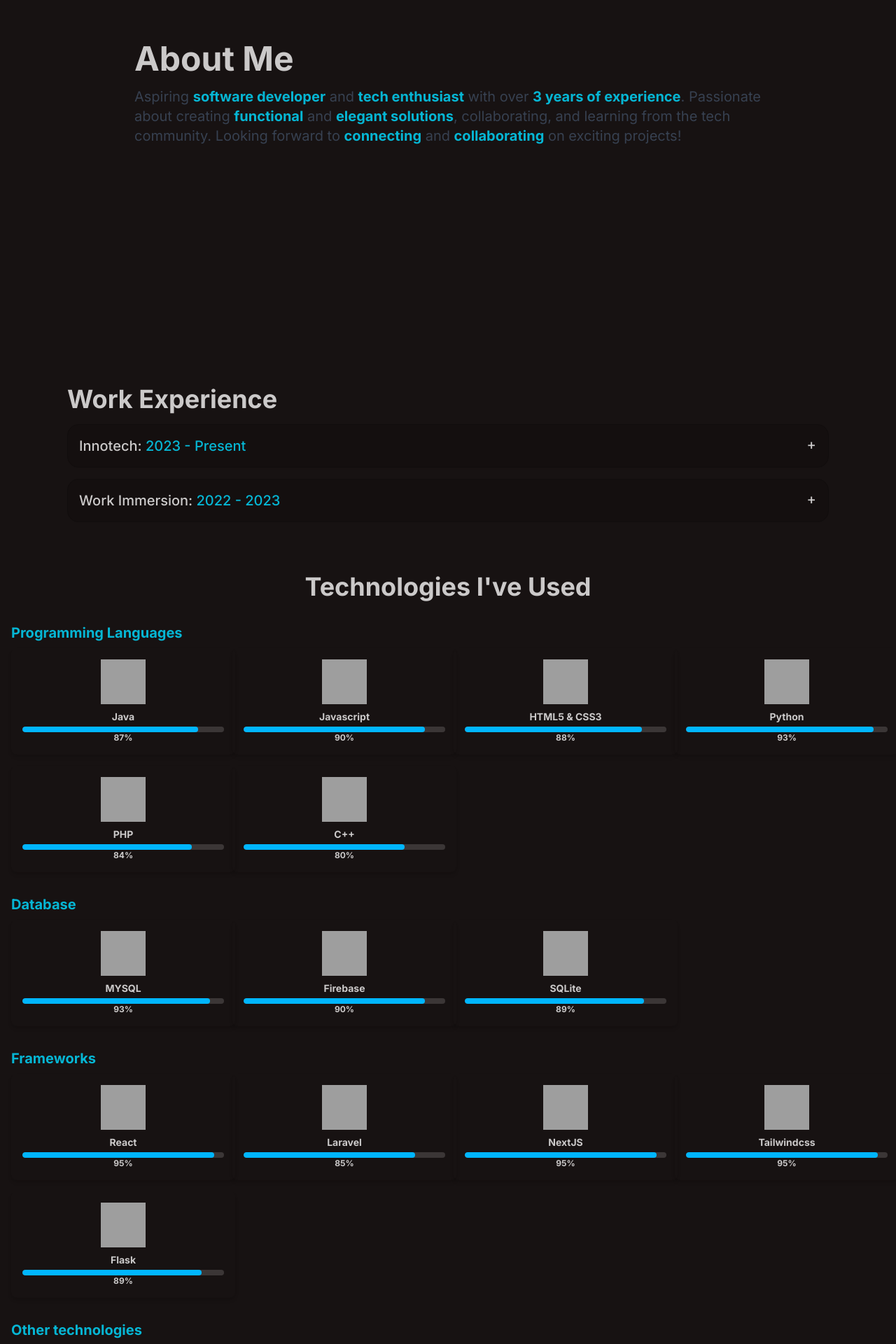
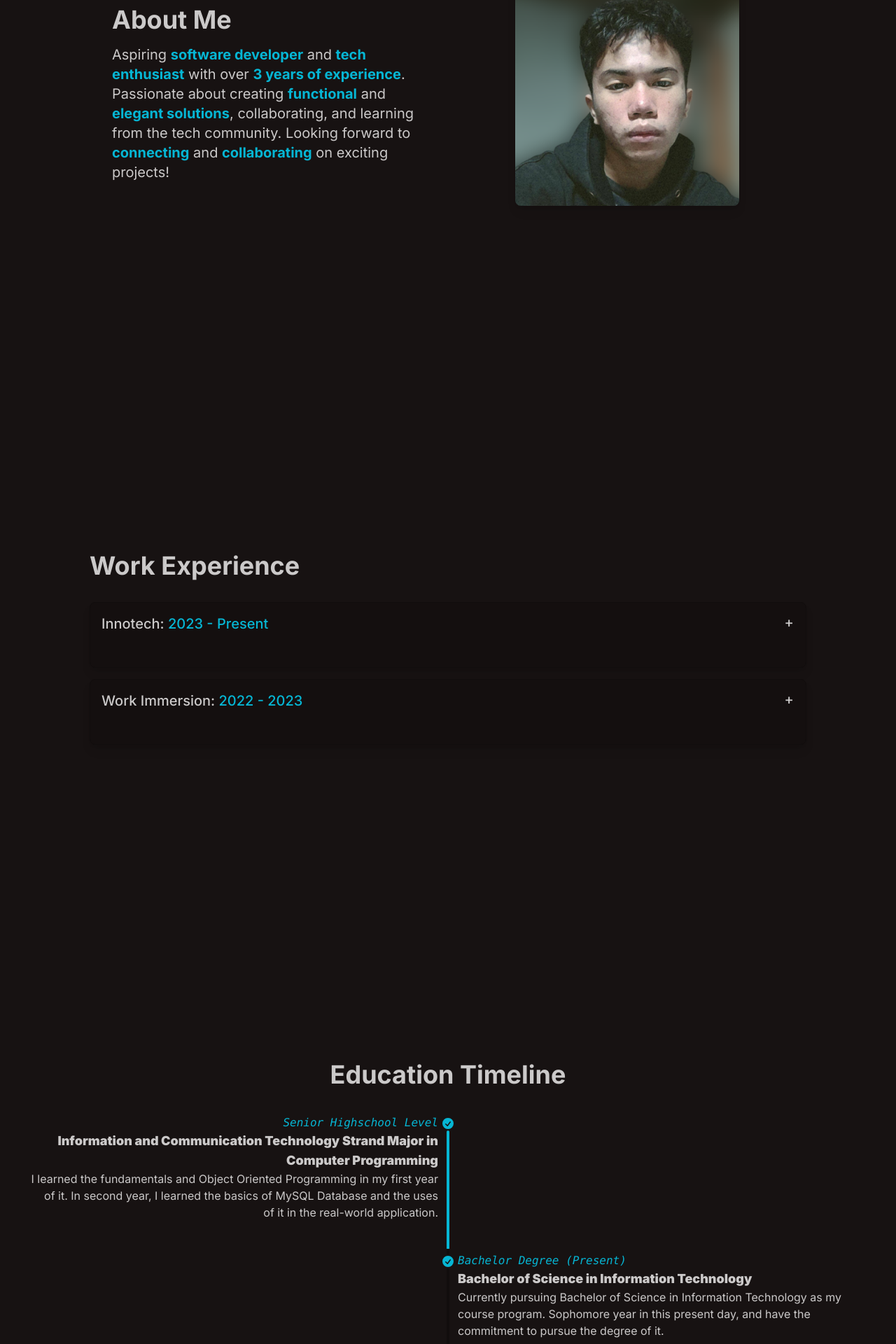
Before and after one commit to Ashtreus1/Keiru-Dev, a Next.js app: page /abouts in a window 1280 px wide. Shown: the part 338-2258 px from the top of the page at 70% size. Built offline with nearby package versions, Linux system fonts and the light colour scheme; grey boxes are pictures that could not be loaded.

Commit message:
finish the about_me page route

```diff
--- a/src/app/abouts/page.jsx
+++ b/src/app/abouts/page.jsx
@@ -1,12 +1,14 @@
 import WorkExperience from "@/components/AboutMe/WorkExperience";
 import AboutOverview from "@/components/AboutMe/AboutOverview";
 import Skills from "@/components/AboutMe/Skills";
+import EducationTimeline from "@/components/AboutMe/EducationTimeline";
 
 const About = () => {
     return (
         <>
             <AboutOverview/>
             <WorkExperience/>
+            <EducationTimeline/>
             <Skills/>
         </>
     );
--- a/src/app/projects/page.jsx
+++ b/src/app/projects/page.jsx
@@ -2,9 +2,9 @@
 
 const Projects = () => {
     return(
-        <section>
-            On development
-        </section>
+        <>
+
+        </>
     );
 }
 
--- a/src/components/AboutMe/AboutOverview.jsx
+++ b/src/components/AboutMe/AboutOverview.jsx
@@ -2,12 +2,21 @@ import React from 'react';
 
 const AboutOverview = () => {
     return (
-        <div className="min-h-screen flex flex-col items-center justify-center">
-            <div className="max-w-4xl">
-                <h1 className="text-4xl md:text-5xl font-bold mb-4">About Me</h1>
-                <p className="text-base sm:text-lg md:text-xl leading-relaxed text-gray-700">
-                    Aspiring <span className="font-bold text-cyan-500">software developer</span> and <span className="font-bold text-cyan-500">tech enthusiast</span> with over <span className="text-cyan-500 font-bold">3 years of experience</span>. Passionate about creating <span className="font-bold text-cyan-500">functional</span> and <span className="font-bold text-cyan-500">elegant solutions</span>, collaborating, and learning from the tech community. Looking forward to <span className="font-bold text-cyan-500">connecting</span> and <span className="font-bold text-cyan-500">collaborating</span> on exciting projects!
-                </p>
+        <div className="min-h-screen flex items-center justify-center p-6">
+            <div className="flex flex-col-reverse md:flex-row items-center max-w-5xl">
+                <div className="md:w-1/2 p-8">
+                    <h1 className="text-5xl sm:text-4xl font-bold mb-4 ">About Me</h1>
+                    <p className="text-base sm:text-lg md:text-xl leading-relaxed">
+                        Aspiring <span className="font-bold text-cyan-500">software developer</span> and <span className="font-bold text-cyan-500">tech enthusiast</span> with over <span className="text-cyan-500 font-bold">3 years of experience</span>. Passionate about creating <span className="font-bold text-cyan-500">functional</span> and <span className="font-bold text-cyan-500">elegant solutions</span>, collaborating, and learning from the tech community. Looking forward to <span className="font-bold text-cyan-500">connecting</span> and <span className="font-bold text-cyan-500">collaborating</span> on exciting projects!
+                    </p>
+                </div>
+                <div className="md:w-1/2 p-8 flex justify-center items-center">
+                    <img
+                        src="images/me.png"
+                        alt="Profile"
+                        className="w-3/4 h-auto max-w-xs rounded-lg shadow-lg"
+                    />
+                </div>
             </div>
         </div>
     );
--- /dev/null
+++ b/src/components/AboutMe/EducationTimeline.jsx
@@ -0,0 +1,36 @@
+import React from 'react';
+
+const EducationTimeline = () => {
+  return (
+    <div className="min-h-screen flex flex-col items-center justify-center mx-10">
+      <h1 className="text-4xl font-bold mb-8">Education Timeline</h1>
+      <ul className="timeline timeline-snap-icon max-md:timeline-compact timeline-vertical">
+        <li>
+            <div className="timeline-middle">
+                <svg xmlns="http://www.w3.org/2000/svg" viewBox="0 0 20 20" fill="currentColor" className="h-5 w-5 text-cyan-500"><path fillRule="evenodd" d="M10 18a8 8 0 100-16 8 8 0 000 16zm3.857-9.809a.75.75 0 00-1.214-.882l-3.483 4.79-1.88-1.88a.75.75 0 10-1.06 1.061l2.5 2.5a.75.75 0 001.137-.089l4-5.5z" clipRule="evenodd" /></svg>
+            </div>
+            <div className="timeline-start md:text-end mb-10">
+                <time className="font-mono italic text-cyan-500">Senior Highschool Level</time>
+                <div className="text-lg font-black">Information and Communication Technology Strand Major in Computer Programming</div>
+                I learned the fundamentals and Object Oriented Programming in my first year of it. In second year, I learned the basics of MySQL Database and the uses of it in the real-world application.
+            </div>
+          <hr className='bg-cyan-500'/>
+        </li>
+        <li>
+          <hr />
+          <div className="timeline-middle">
+            <svg xmlns="http://www.w3.org/2000/svg" viewBox="0 0 20 20" fill="currentColor" className="h-5 w-5 text-cyan-500"><path fillRule="evenodd" d="M10 18a8 8 0 100-16 8 8 0 000 16zm3.857-9.809a.75.75 0 00-1.214-.882l-3.483 4.79-1.88-1.88a.75.75 0 10-1.06 1.061l2.5 2.5a.75.75 0 001.137-.089l4-5.5z" clipRule="evenodd" /></svg>
+          </div>
+          <div className="timeline-end mb-10">
+            <time className="font-mono italic text-cyan-500">Bachelor Degree (Present)</time>
+            <div className="text-lg font-black">Bachelor of Science in Information Technology</div>
+            Currently pursuing Bachelor of Science in Information Technology as my course program. Sophomore year in this present day, and have the commitment to pursue the degree of it.
+          </div>
+          <hr />
+        </li>
+      </ul>
+    </div>
+  );
+};
+
+export default EducationTimeline;
--- a/src/components/AboutMe/Skills.jsx
+++ b/src/components/AboutMe/Skills.jsx
@@ -2,58 +2,39 @@ import React from 'react';
 
 const Skills = () => {
   const techStack = [
-    { name: 'Java', icon: 'https://img.icons8.com/color/48/000000/java-coffee-cup-logo--v1.png', percentage: 87, category: 'Programming Languages' },
-    { name: 'Javascript', icon: 'https://img.icons8.com/color/48/000000/javascript--v1.png', percentage: 90, category: 'Programming Languages' },
-    { name: 'HTML5 & CSS3', icon: 'https://img.icons8.com/color/48/000000/html-5--v1.png', percentage: 88, category: 'Programming Languages' },
-    { name: 'Python', icon: 'https://img.icons8.com/color/48/000000/python--v1.png', percentage: 93, category: 'Programming Languages' },
-    { name: 'PHP', icon: 'https://img.icons8.com/officel/48/000000/php-logo.png', percentage: 84, category: 'Programming Languages' },
-    { name: 'C++', icon: 'https://img.icons8.com/color/48/000000/c-plus-plus-logo--v1.png', percentage: 80, category: 'Programming Languages' },
-    { name: 'MYSQL', icon: 'https://img.icons8.com/ios/48/000000/mysql-logo.png', percentage: 93, category: 'Database' },
-    { name: 'Firebase', icon: 'https://img.icons8.com/color/48/000000/firebase.png', percentage: 90, category: 'Database' },
-    { name: 'SQLite', icon: 'https://img.icons8.com/ios/48/000000/sqlite.png', percentage: 89, category: 'Database' },
-    { name: 'React', icon: 'https://img.icons8.com/plasticine/100/000000/react.png', percentage: 95, category: 'Frameworks' },
-    { name: 'Laravel', icon: 'https://img.icons8.com/fluency/48/000000/laravel.png', percentage: 85, category: 'Frameworks' },
-    { name: 'NextJS', icon: 'https://img.icons8.com/color/48/000000/next.png', percentage: 95, category: 'Frameworks' },
-    { name: 'Tailwindcss', icon: 'https://img.icons8.com/color/48/000000/tailwind-css.png', percentage: 95, category: 'Frameworks' },
-    { name: 'Flask', icon: 'https://img.icons8.com/office/48/000000/flask.png', percentage: 89, category: 'Frameworks' },
-    { name: 'Bootstrap', icon: 'https://img.icons8.com/color/48/000000/bootstrap.png', category: 'Other technologies' },
-    { name: 'DaisyUI', icon: 'https://img.icons8.com/color/48/000000/unity.png', category: 'Other technologies' },
-    { name: 'ShadCN', icon: 'https://img.icons8.com/color/48/000000/unity.png', category: 'Other technologies' },
-    { name: 'Wordpress', icon: 'https://img.icons8.com/color/48/000000/wordpress.png', category: 'Other technologies' },
-    { name: 'Webpack', icon: 'https://img.icons8.com/ios/48/000000/webpack.png', category: 'Other technologies' },
+    { name: 'Java', icon: 'https://img.icons8.com/color/48/000000/java-coffee-cup-logo--v1.png' },
+    { name: 'Javascript', icon: 'https://img.icons8.com/color/48/000000/javascript--v1.png' },
+    { name: 'HTML5 & CSS3', icon: 'https://img.icons8.com/color/48/000000/html-5--v1.png' },
+    { name: 'Python', icon: 'https://img.icons8.com/color/48/000000/python--v1.png' },
+    { name: 'PHP', icon: 'https://img.icons8.com/officel/48/000000/php-logo.png' },
+    { name: 'C++', icon: 'https://img.icons8.com/color/48/000000/c-plus-plus-logo--v1.png' },
+    { name: 'MYSQL', icon: 'https://img.icons8.com/ios/48/000000/mysql-logo.png' },
+    { name: 'Firebase', icon: 'https://img.icons8.com/color/48/000000/firebase.png' },
+    { name: 'SQLite', icon: 'https://img.icons8.com/ios/48/000000/sqlite.png' },
+    { name: 'React', icon: 'https://img.icons8.com/plasticine/100/000000/react.png' },
+    { name: 'Laravel', icon: 'https://img.icons8.com/fluency/48/000000/laravel.png' },
+    { name: 'NextJS', icon: 'https://img.icons8.com/color/48/000000/next.png' },
+    { name: 'Tailwindcss', icon: 'https://img.icons8.com/color/48/000000/tailwind-css.png' },
+    { name: 'Flask', icon: 'https://img.icons8.com/office/48/000000/flask.png' },
+    { name: 'Bootstrap', icon: 'https://img.icons8.com/color/48/000000/bootstrap.png' },
+    { name: 'DaisyUI', icon: 'https://img.icons8.com/color/48/000000/unity.png' },
+    { name: 'ShadCN', icon: 'https://img.icons8.com/color/48/000000/unity.png' },
+    { name: 'Wordpress', icon: 'https://img.icons8.com/color/48/000000/wordpress.png' },
+    { name: 'Webpack', icon: 'https://img.icons8.com/ios/48/000000/webpack.png' },
   ];
 
-   // Group tech stack items by category
-   const groupedTechStack = techStack.reduce((acc, tech) => {
-    if (!acc[tech.category]) {
-      acc[tech.category] = [];
-    }
-    acc[tech.category].push(tech);
-    return acc;
-  }, {});
-
   return (
-    <div className="container mx-auto px-4">
+    <div className="container mx-auto px-4 py-8 min-h-screen flex flex-col items-center justify-center">
       <h1 className="text-4xl font-bold mb-8 text-center">Technologies I've Used</h1>
-      {Object.entries(groupedTechStack).map(([category, techs]) => (
-        <div key={category} className="mb-8">
-          <h2 className="text-xl text-cyan-500 font-bold mb-2">{category}</h2>
-          <div className="grid grid-cols-1 sm:grid-cols-2 md:grid-cols-3 lg:grid-cols-4 gap-4">
-            {techs.map((tech, index) => (
-              <div key={index} className="bg-transparent shadow-md rounded-lg p-4 flex flex-col items-center w-80 mx-auto">
-                <img src={tech.icon} alt={tech.name} className="h-16 w-16 mb-2" />
-                <h2 className="text-sm font-bold mb-1">{tech.name}</h2>
-                {tech.percentage && (
-                  <>
-                    <progress className="w-full progress progress-info rounded-lg" value={tech.percentage} max="100"></progress>
-                    <span className="text-xs font-bold">{tech.percentage}%</span>
-                  </>
-                )}
-              </div>
-            ))}
+      <div className="grid grid-cols-2 sm:grid-cols-3 md:grid-cols-4 lg:grid-cols-5 gap-6">
+        {techStack.map((tech, index) => (
+          <div key={index} className="flex flex-col items-center text-center p-4 transition-transform transform hover:scale-105 hover:bg-cyan-700 cursor-pointer">
+            <img src={tech.icon} alt={tech.name} className="h-12 w-12 mb-2" />
+            <h2 className="text-sm font-semibold">{tech.name}</h2>
           </div>
-        </div>
-      ))}
+        ))}
+         <div className="col-span-2 sm:col-span-3 md:col-span-4 lg:col-span-5 text-right font-bold text-cyan-500">and many more...</div>
+      </div>
     </div>
   );
 };
--- a/src/components/AboutMe/WorkExperience.jsx
+++ b/src/components/AboutMe/WorkExperience.jsx
@@ -17,14 +17,15 @@ const workExperienceData = [
 
 const WorkExperience = () => {
   return (
-    <div className="p-4 md:mb-10 md:mx-20">
-      <h2 className="text-4xl font-bold mb-4">Work Experience</h2>
+    <div className="min-h-screen p-6 flex items-center justify-center">
+      <div className="w-full max-w-5xl">
+        <h2 className="text-4xl font-bold mb-8">Work Experience</h2>
         {workExperienceData.map((item, index) => (
-        <div key={index} tabIndex={0} className="collapse collapse-plus border border-base-300 bg-base-200 mb-4">
+          <div key={index} tabIndex={0} className="collapse collapse-plus border border-base-300 bg-base-200 mb-4 rounded-lg shadow-lg">
             <div className="collapse-title text-xl font-medium">
               {item.title}: <span className="text-cyan-500">{item.date}</span>
             </div>
-          <div className="collapse-content ml-4">
+            <div className="collapse-content p-4">
               <p>{item.description}</p>
               <h3 className="text-lg font-semibold mt-2">Job Role</h3>
               <ul className="list-disc list-inside ml-4">
@@ -36,6 +37,7 @@ const WorkExperience = () => {
           </div>
         ))}
       </div>
+    </div>
   );
 };
 
```
Also changed, not shown: public/images/me.png (added). Lines whose indentation alone changed are shown as unchanged.
